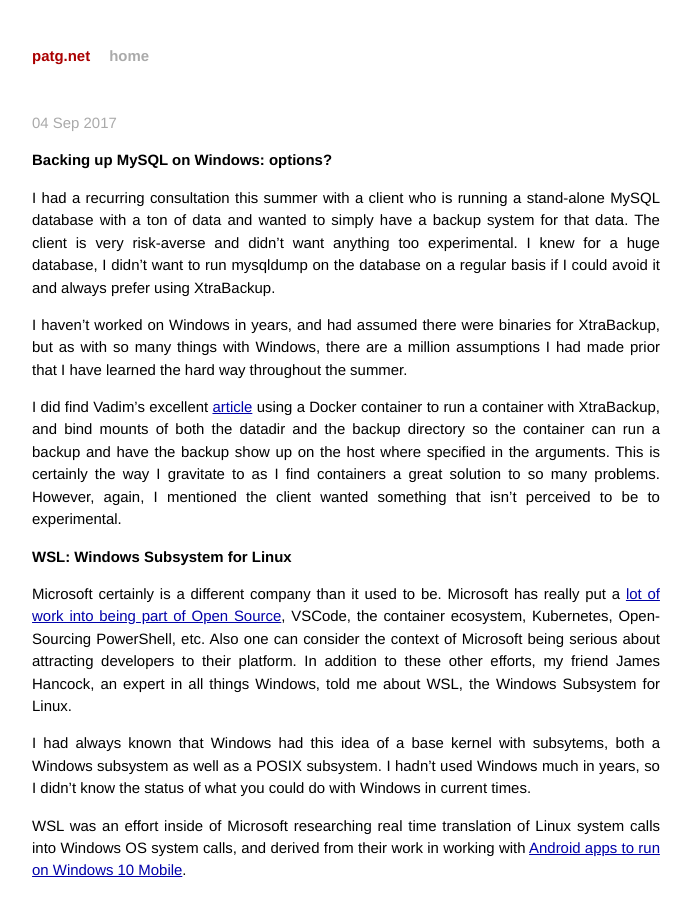
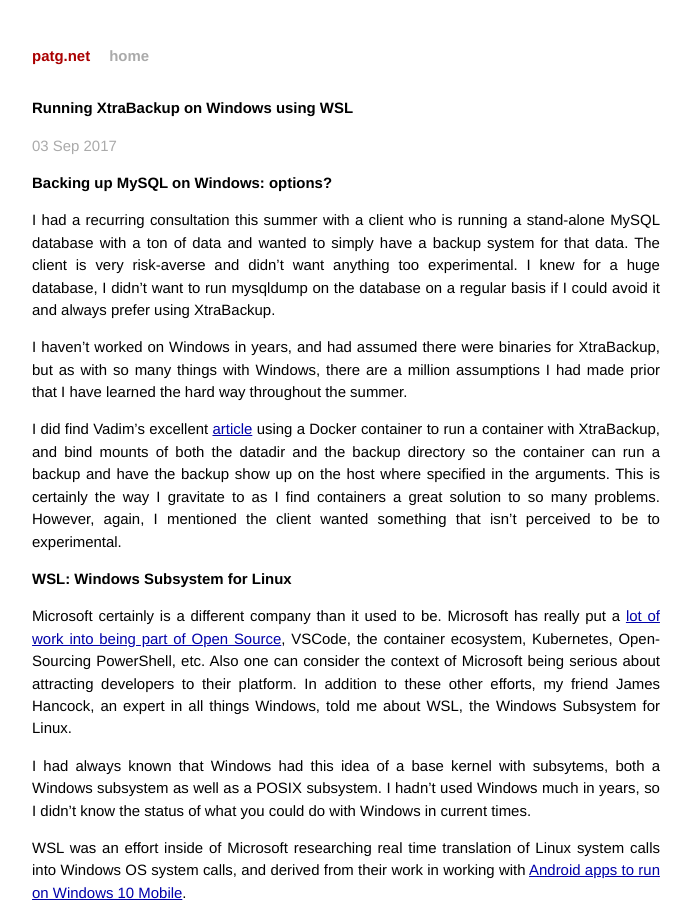
Before and after one commit to CaptTofu/patg.net, a Jekyll site: the page built from _posts/2017-09-03-xtrabackup-wsl.markdown, in a window 1280 px wide and 900 px high. Shown: the whole window, without its empty margins (294-986 px from the left). Built offline with Jekyll 4.4.1, drawn with Linux system fonts in a browser that asks for light colours; our own code applies the rules of GitHub Pages for plain Markdown files; comment, search, counter and statistics services are not loaded; some of the changed text lies outside the part shown.

Commit message:
Fixed double double quote

```diff
--- a/_posts/2017-09-03-xtrabackup-wsl.markdown
+++ b/_posts/2017-09-03-xtrabackup-wsl.markdown
@@ -1,6 +1,6 @@
 ---
 layout: post
-title: "Running XtraBackup on Windows using WSL""
+title: "Running XtraBackup on Windows using WSL"
 date: 2017-09-03 12:00:00
 categories: mysql,windows 10,wsl,backups
 ---
```
Also changed, not shown: other parts of _posts/2017-09-03-xtrabackup-wsl.markdown (+1 -1 lines).
